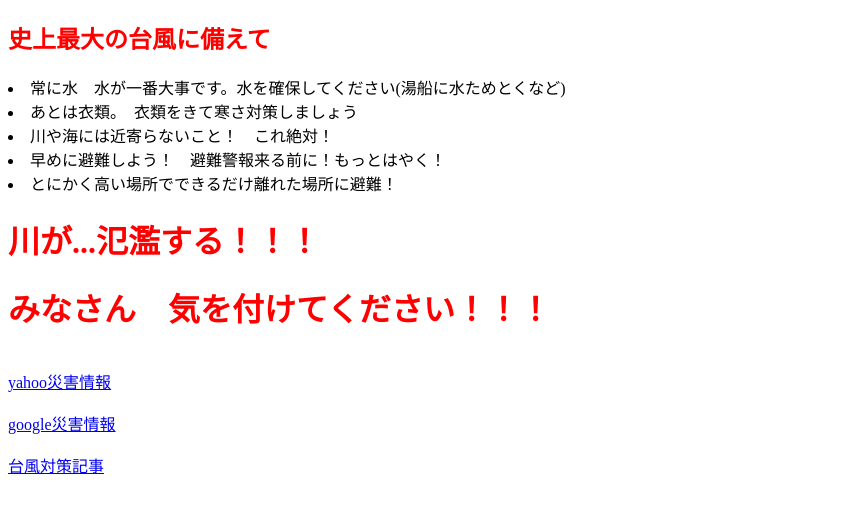
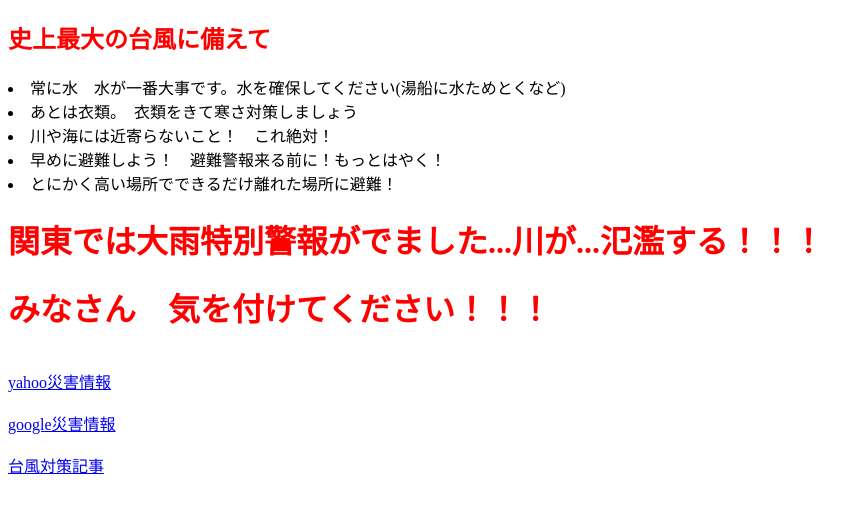
Before and after one commit to HTMLjsgit/taihu19, a plain HTML site: page index.html in a window 1280 px wide. Shown: the whole page, without its empty margins (0-867 px from the left). Drawn offline with Linux system fonts and the light colour scheme.

Commit message:
Update index.html

```diff
--- a/index.html
+++ b/index.html
@@ -1,16 +1,18 @@
 <!DOCTYPE html>
 <html lang="ja">
 <head>
+	<title>史上最大！台風１９号から逃げろ！</title>
 	<meta charset="utf-8">
 </head>
 <body>
 	<h2>史上最大の台風に備えて</h2>
+
 	<li>常に水　水が一番大事です。水を確保してください(湯船に水ためとくなど)</li>
 	<li>あとは衣類。　衣類をきて寒さ対策しましょう</li>
 	<li>川や海には近寄らないこと！　これ絶対！</li>
 	<li>早めに避難しよう！　避難警報来る前に！もっとはやく！</li>
 	<li>とにかく高い場所でできるだけ離れた場所に避難！</li>
-	<h1>川が...氾濫する！！！</h1>
+	<h1>関東では大雨特別警報がでました...川が...氾濫する！！！</h1>
 	<h1>みなさん　気を付けてください！！！</h1>
 
 	<br>
```
